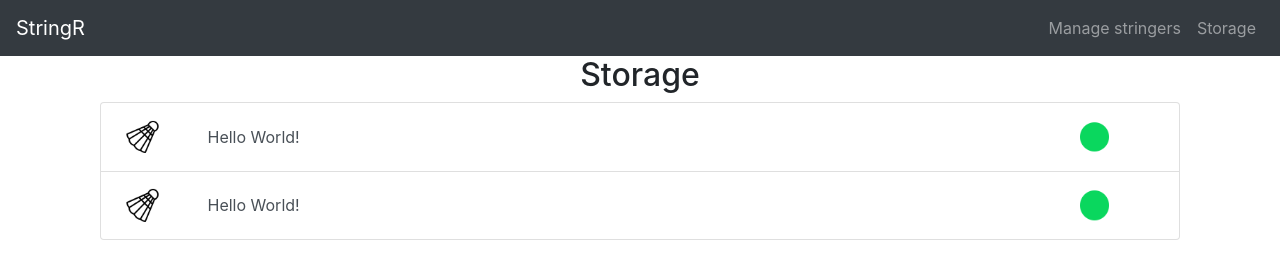
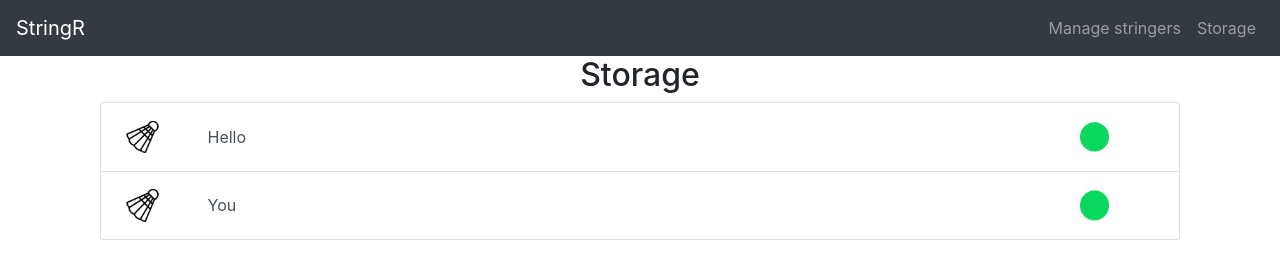
Before and after one commit to ProStringR/StringR.AdminWeb, an Angular app: page /storageManagement in a window 1280 px wide. Shown: the top 267 px of the page. Built offline with nearby package versions, Linux system fonts and the light colour scheme; no server answers.

Commit message:
get data from the storage component

```diff
--- a/src/app/list-cell/storage-cell/storage-cell.component.html
+++ b/src/app/list-cell/storage-cell/storage-cell.component.html
@@ -4,7 +4,7 @@
       <img src="../../../assets/images/shuttlecock.png" class="img-thumbnail" style="float: left">
     </div>
     <div class="col-10" style="padding: 0;" id="middle">
-      <p>Hello World!</p>
+      <p>{{elementName}}</p>
     </div>
     <div class="col-1" style="padding: 0;">
       <img src="../../../assets/images/green_circle.png" class="img-thumbnail" style="margin-right: 15px">
--- a/src/app/list-cell/storage-cell/storage-cell.component.ts
+++ b/src/app/list-cell/storage-cell/storage-cell.component.ts
@@ -1,5 +1,6 @@
-import { Component, OnInit } from '@angular/core';
+import {Component, Input, OnInit} from '@angular/core';
 import { DataControlService } from 'src/app/control/data-control.service';
+import {element} from 'protractor';
 
 @Component({
   selector: 'app-storage-cell',
@@ -8,6 +9,8 @@ import { DataControlService } from 'src/app/control/data-control.service';
 })
 export class StorageCellComponent implements OnInit {
 
+  @Input() elementName: string;
+
   constructor(private dataControl: DataControlService) { }
 
   ngOnInit() {
--- a/src/app/view/view-storage-management/view-storage-management.component.html
+++ b/src/app/view/view-storage-management/view-storage-management.component.html
@@ -4,8 +4,8 @@
     <div class="list-group">
       <div
         class="list-group-item list-group-item-action"
-        *ngFor="let item of storageList; let i = index">
-        <app-storage-cell></app-storage-cell>
+        *ngFor="let item of storageList;">
+        <app-storage-cell [elementName] = item></app-storage-cell>
       </div>
     </div>
   </div>
--- a/src/app/view/view-storage-management/view-storage-management.component.ts
+++ b/src/app/view/view-storage-management/view-storage-management.component.ts
@@ -1,7 +1,5 @@
 import { Component, OnInit } from '@angular/core';
 import { DataControlService } from '../../control/data-control.service';
-import { OrderModel } from 'src/app/model/model-order';
-import { RacketStringModel } from 'src/app/model/model-racket-string';
 
 @Component({
   selector: 'app-view-storage-management',
@@ -10,14 +8,10 @@ import { RacketStringModel } from 'src/app/model/model-racket-string';
 })
 export class ViewStorageManagementComponent implements OnInit {
 
-  storageList = ["Hello", "You"];
+  storageList = ['Hello', 'You'];
 
   constructor(private dataControl: DataControlService) { }
 
-  ngOnInit() {
-    this.dataControl.getList<RacketStringModel>('https://prostringr.firebaseio.com/storage/ShopMJ.json').subscribe(res => {
-      console.log(res)
-    })
-  }
+  ngOnInit() {}
 
 }
```
